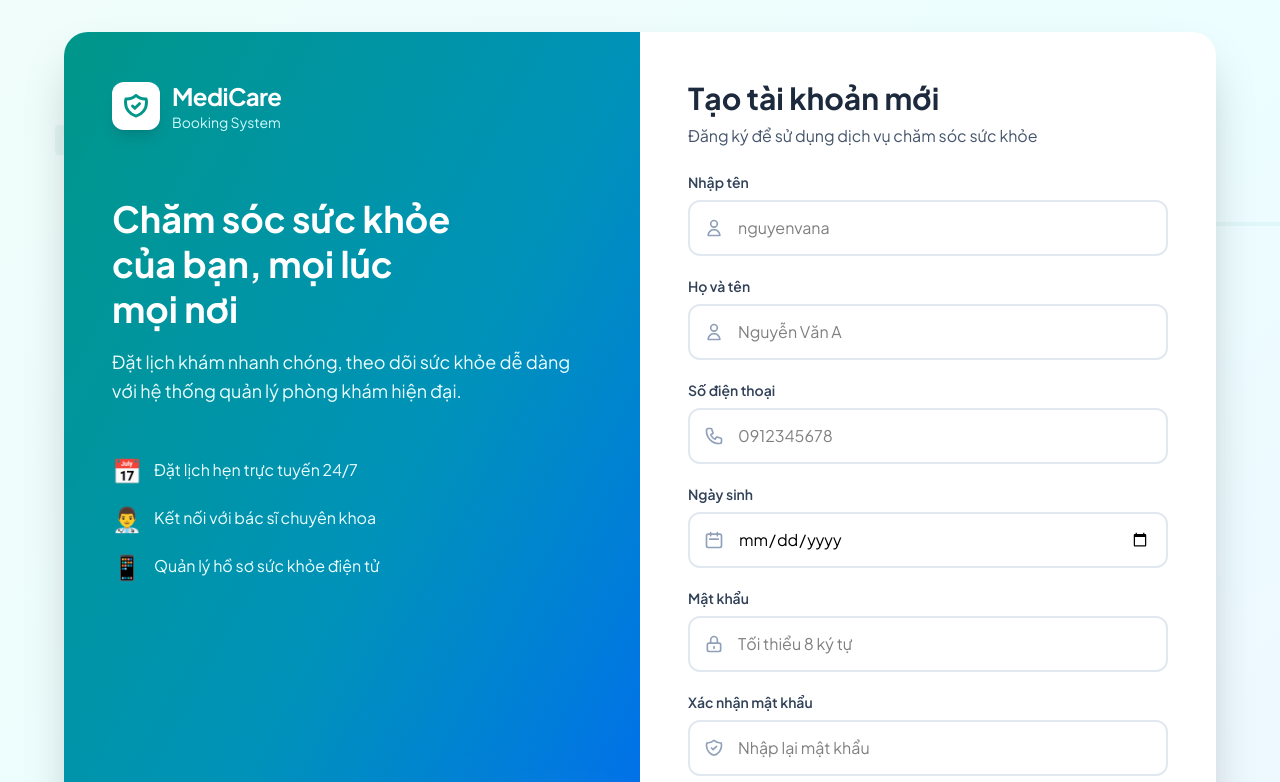
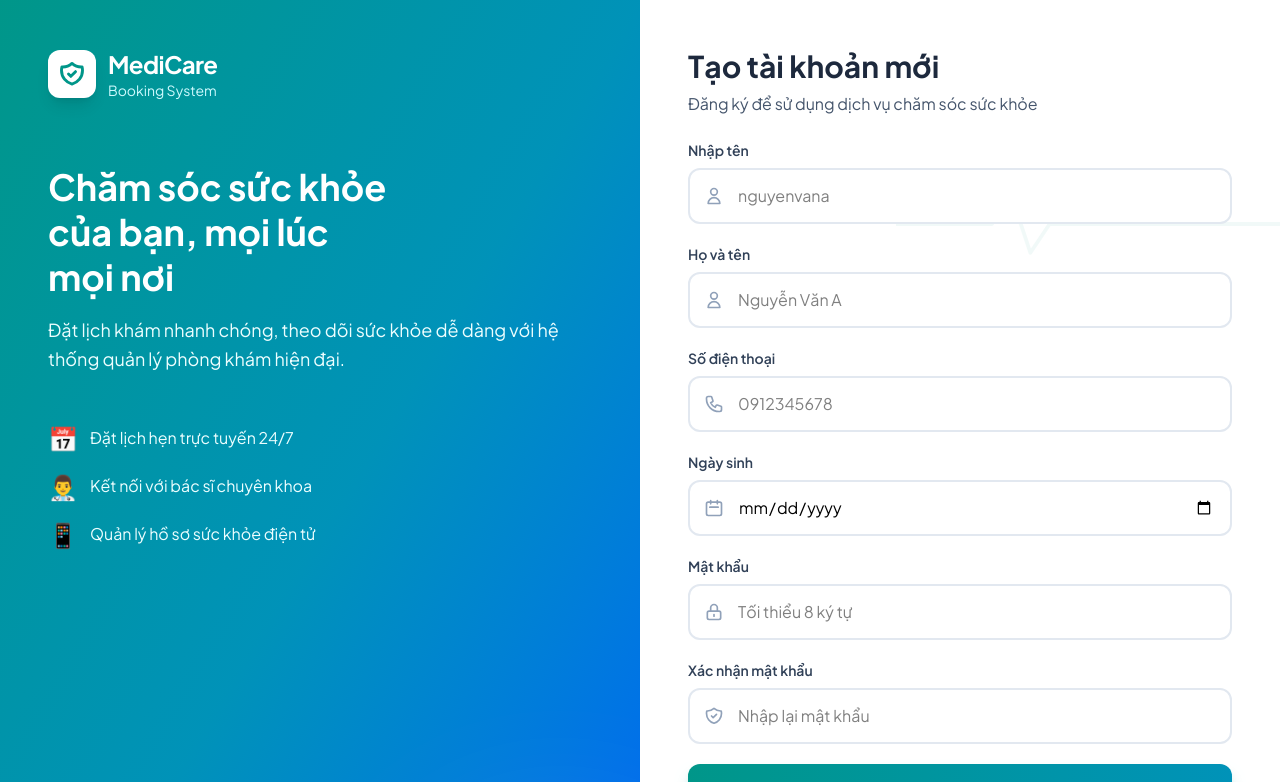
Before and after one commit to ledangkhanhhydeptrai/Clinic-Booking-System-React, a React (Vite) app: page /auth/register in a window 1280 px wide. Shown: the top 782 px of the page. Built offline with nearby package versions, Linux system fonts and the light colour scheme.

Commit message:
refactor: simplify RegisterPage layout by adjusting styling and structure

```diff
--- a/src/pages/register/RegisterPage.tsx
+++ b/src/pages/register/RegisterPage.tsx
@@ -46,10 +46,10 @@ export default function RegisterPage() {
 
   /* ================= RENDER ================= */
   return (
-    <div className="bg-linear-to-br from-teal-50 via-cyan-50 to-blue-50 flex items-center justify-center relative overflow-hidden">
+    <div className="-mb-10 flex items-center justify-center relative overflow-hidden">
       <MedicalDecorations />
 
-      <div className="w-full max-w-6xl flex rounded-3xl overflow-hidden shadow-2xl bg-white relative my-8">
+      <div className="w-full flex overflow-hidden relative">
         <BrandingPanel />
 
         <div className="w-full lg:w-1/2 p-8 lg:p-12 flex flex-col justify-center">
```
